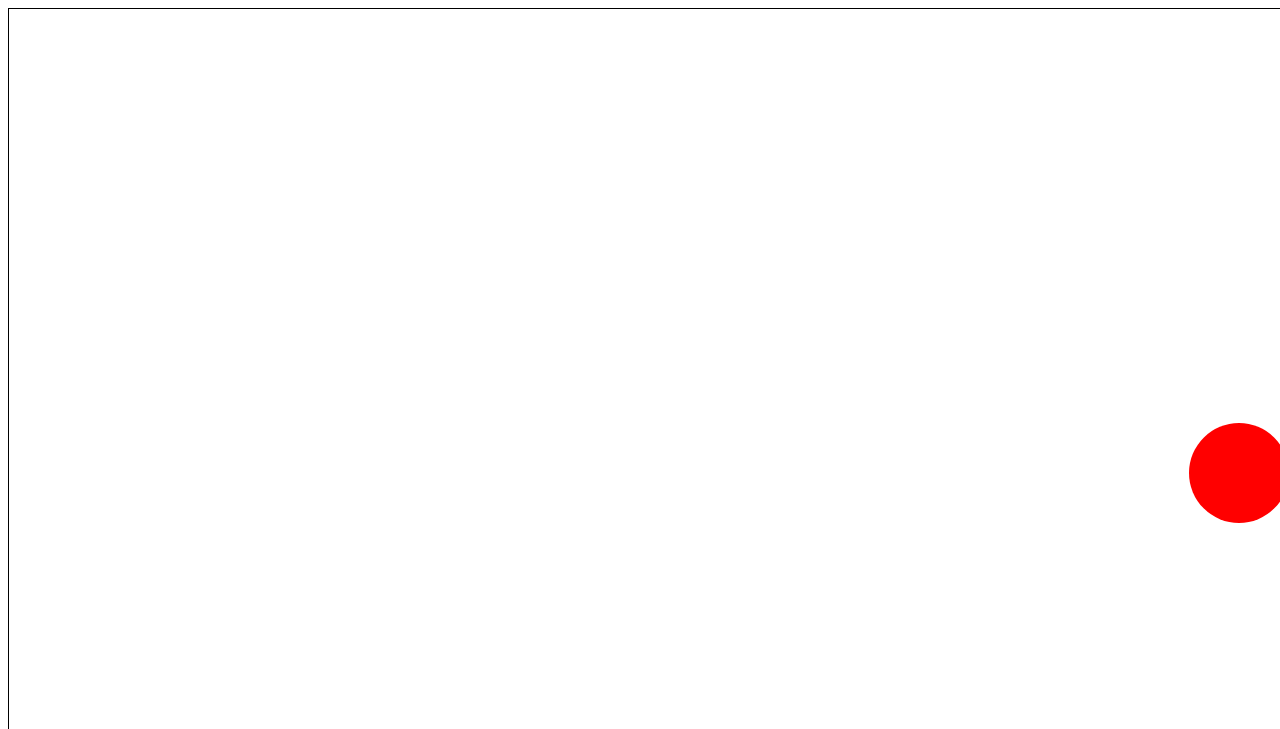
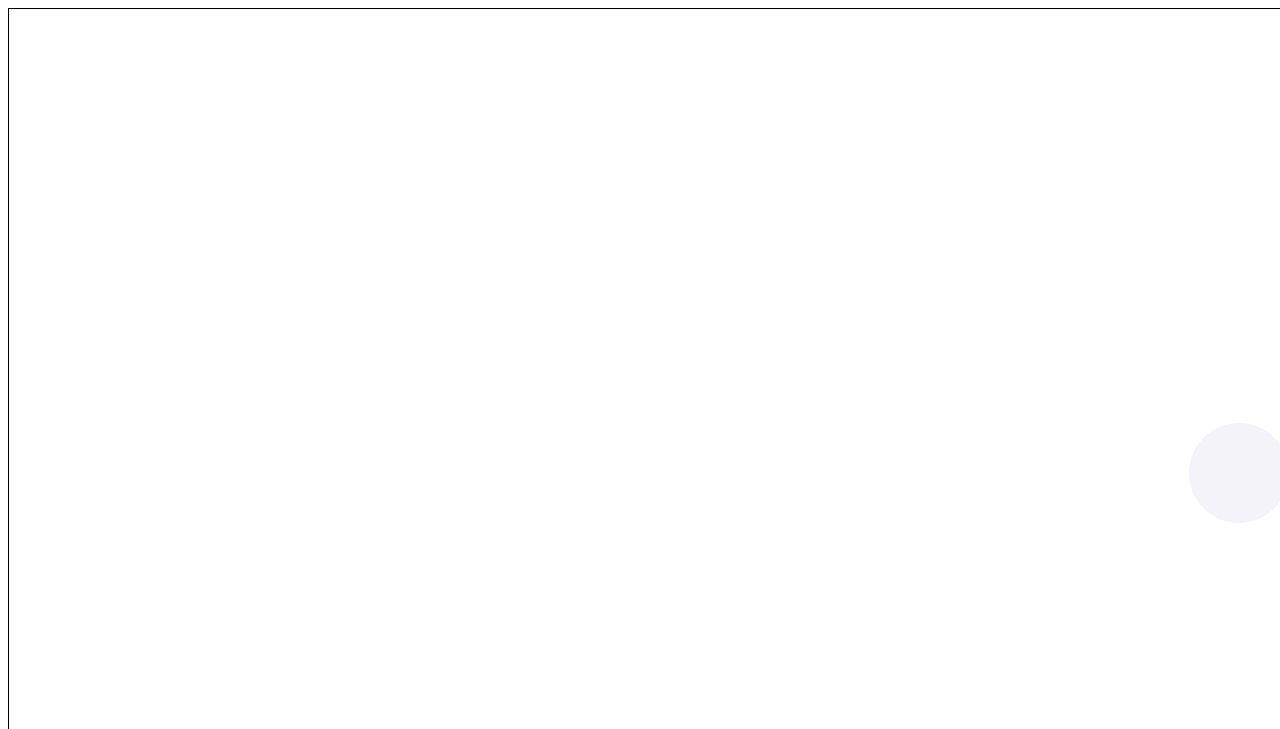
Before and after one commit to mattxix/GDS137-Matthew-2025, a plain HTML site: page level1/index.html in a window 1280 px wide. Shown: the top 729 px of the page. Drawn offline with Linux system fonts and the light colour scheme.

Commit message:
color change

```diff
--- /dev/null
+++ b/level1/Screen.js
@@ -0,0 +1,37 @@
+function Screen()
+{
+	//player's location
+	this.x = canvas.width/2;
+	this.y = canvas.height/2;
+
+	//player's dimensions
+	this.width = 100;
+	this.height = 100;
+
+	//player's velocity or speed on each axis
+	this.vx = 0;
+	this.vy = 0;
+
+	//player's color
+	this.color = "#ffffff";
+
+	//This draws the player to the screen
+	this.draw = function()
+	{
+		context.save();
+			context.fillStyle = this.color;
+            context.translate(this.x, this.y);
+            context.fillRect((-this.width/2), (-this.height/2), this.width, this.height);
+            context.closePath();
+
+		context.restore();
+
+	}
+
+	//This changes the player's position
+	this.move = function()
+	{
+		this.x += this.vx;
+		this.y += this.vy;
+	}
+}
--- a/level1/game.js
+++ b/level1/game.js
@@ -4,17 +4,28 @@ var context;
 var timer;
 var interval = 1000/60;
 var ball;
+var background;
+
 
 	canvas = document.getElementById("canvas");
 	context = canvas.getContext("2d");
+	const element = document.getElementById('myElement');
+
 	ball = new Ball();
+	background = new Screen();
 
 	//------Declare the Player's speed on the x and y axis------
 	ball.vx = 10;
 	ball.vy = -8;
 	//----------------------------------------------------
+	//----
+	background.width = canvas.width;
+	background.height = canvas.height;
 
+	//----
 	timer = setInterval(animate, interval);
+
+
 
 
 
@@ -30,26 +41,30 @@ function animate()
 	if(ball.x > canvas.width - ball.width/2)
 	{
 		ball.vx = -ball.vx;
+		ball.color = "#f093f2"
 	}
 	//---------------------------------------------------
 	//--------------Bounce of Left----------------------
 	if(ball.x < (canvas.width - canvas.width) + ball.width/2)
 	{
 		ball.vx = -ball.vx;
+		ball.color = "#2245FF"
 	}
 	//---------------------------------------------------
 	//--------------Bounce of Top----------------------
 	if(ball.y < (canvas.height - canvas.height) + ball.width/2)
 	{
 		ball.vy = -ball.vy;
+		ball.color = "#124309"
 	}
 	//---------------------------------------------------
 	//--------------Bounce of Top----------------------
 	if(ball.y > canvas.height - ball.width/2)
 	{
 		ball.vy = -ball.vy;
+		ball.color = "#F3F3F9"
 	}
 	//---------------------------------------------------
-
+	background.draw();
 	ball.draw();
 }
--- a/level1/index.html
+++ b/level1/index.html
@@ -15,6 +15,7 @@
 
 
 <script type="text/javascript" src="Ball.js"></script>
+<script type="text/javascript" src="Screen.js"></script>
 
 
 
```
